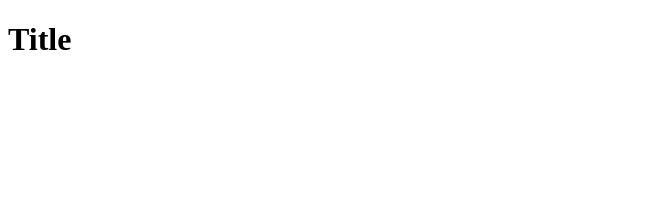
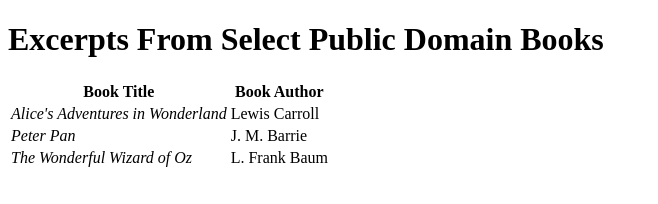
Before and after one commit to Bomollo/Lab3, a plain HTML site: page index.html in a window 1280 px wide. Shown: the whole page, without its empty margins (0-658 px from the left). Drawn offline with Linux system fonts and the light colour scheme.

Commit message:
Update index.html
added table

```diff
--- a/index.html
+++ b/index.html
@@ -5,7 +5,34 @@
     <title>Lab 3 Book Exerpt</Title>
 </head>
 <body>
-<h1>Title</h1>
-
+<h1><b>Excerpts From Select Public Domain Books</b></h1>
+<table>
+    <thead>
+    <tr>
+        <th>Book Title</th>
+        <th>Book Author</th>
+    </tr>
+    </thead>
+    <tbody>
+    <tr>
+        <td>
+            <em>Alice's Adventures in Wonderland</em>
+        </td>
+        <td>Lewis Carroll</td>
+    </tr>
+    <tr>
+        <td>
+            <em>Peter Pan</em>
+        </td>
+        <td>J. M. Barrie</td>
+    </tr>
+    <tr>
+        <td>
+            <em>The Wonderful Wizard of Oz</em>
+        </td>
+        <td>L. Frank Baum</td>
+    </tr>
+    </tbody>
+</table>
 </body>
 </html>
```
